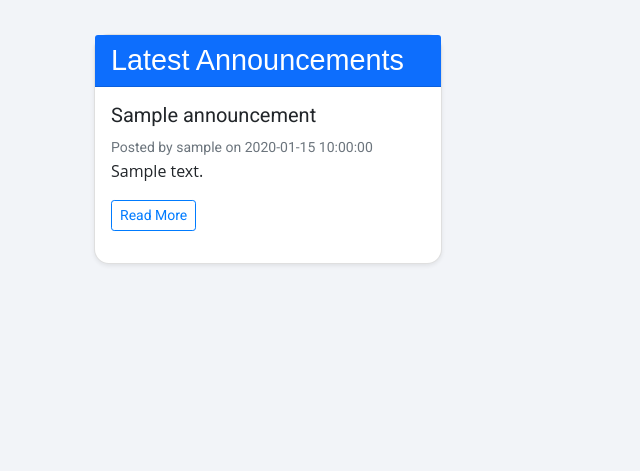
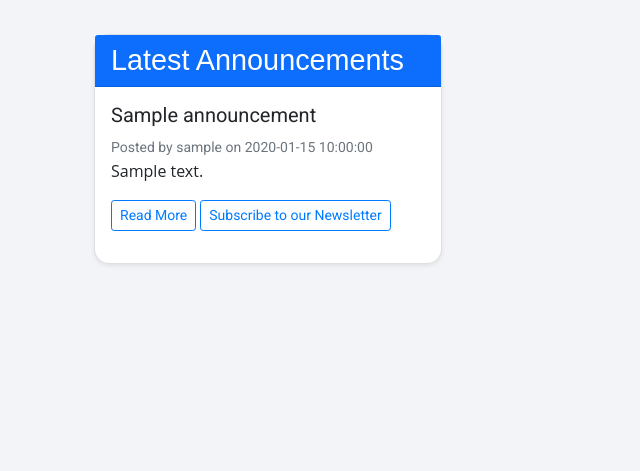
Before and after one commit to arvineee/flasky_blog, a Flask app: page / in a window 1280 px wide. Shown: the part 177-648 px from the top of the page, without its empty margins (0-640 px from the left). Run offline with Flask 3, Linux system fonts and the light colour scheme; tables that the repository leaves empty hold one stand-in row (values such as "Sample post"); parts of the project's set-up code (start-up, migrations or seed data) failed here and were passed over; some libraries are stand-ins or nearby versions.

Commit message:
moved sub button

```diff
--- a/app/templates/index.html
+++ b/app/templates/index.html
@@ -16,6 +16,7 @@
                             <small class="text-muted">Posted by {{ announcement.author.username }} on {{ announcement.date_created }}</small>
                             <p class="card-text">{{ announcement.content | truncate(100) }}</p>
                             <a href="{{ url_for('announcement_detail', announcement_id=announcement.id) }}" class="btn btn-outline-primary btn-sm">Read More</a>
+			    <a href="{{ url_for('newsletter.subscribe') }}" class="btn btn-outline-primary btn-sm">Subscribe to our Newsletter</a>
                             <!-- Delete Button -->
 			    {% if current_user.is_authenticated %}
 			    {% if current_user.is_admin %}
```
Also changed, not shown: instance/database.db.
